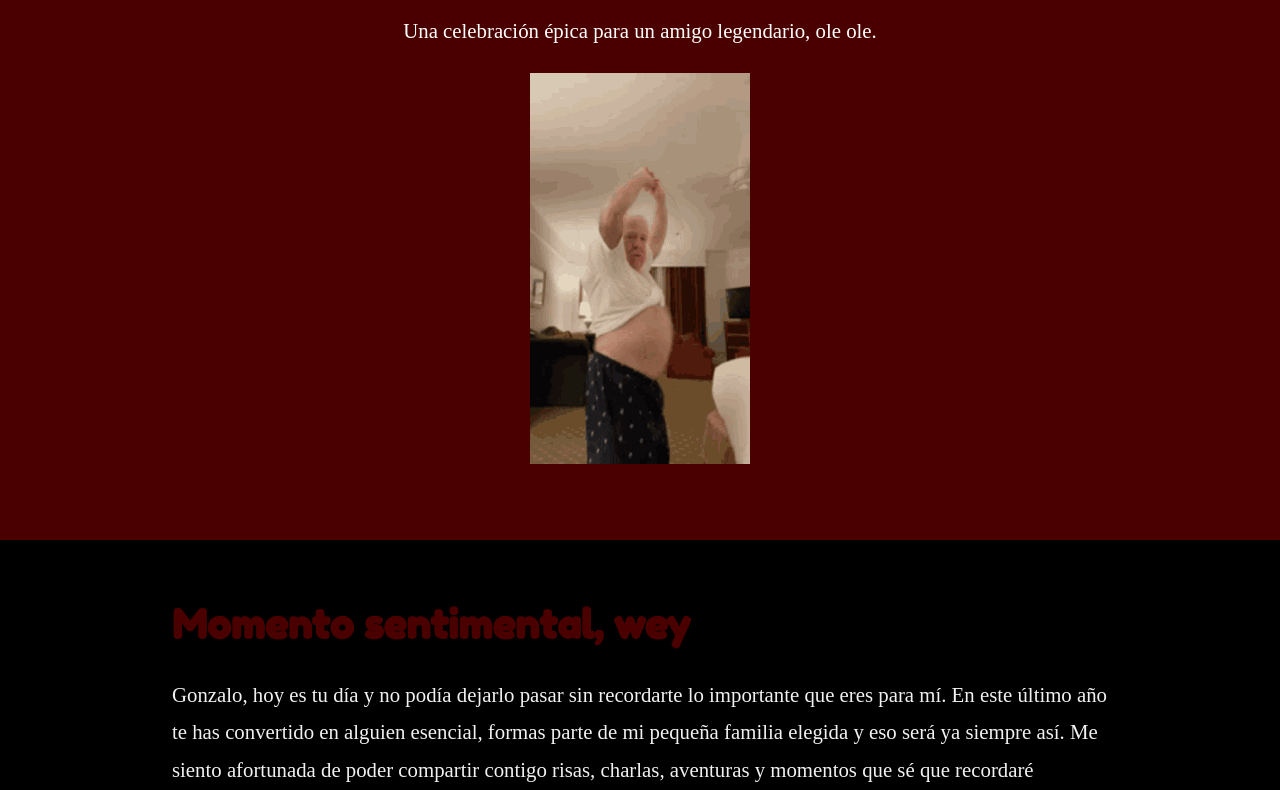
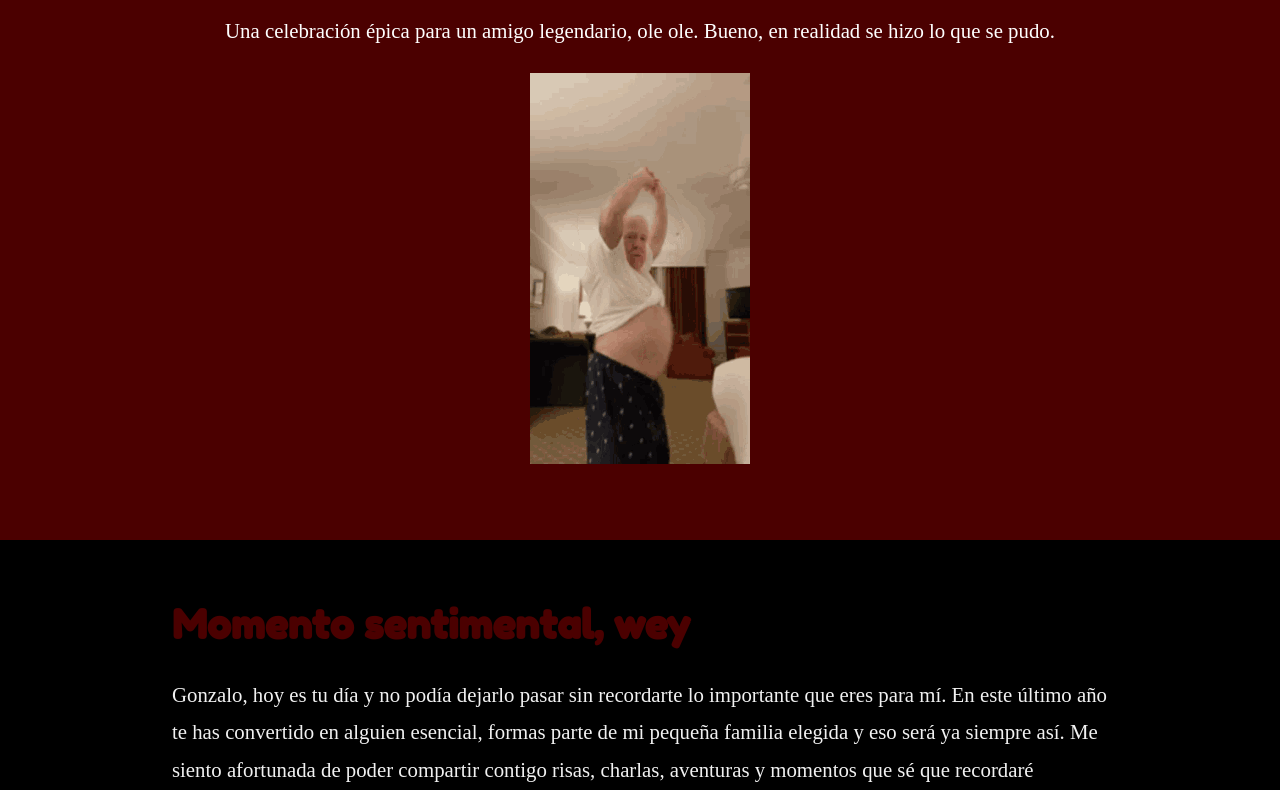
Before and after one commit to xeywa/gonzalo, a plain HTML site: page index.html in a window 1280 px wide. Shown: the part 140-930 px from the top of the page. Drawn offline with Linux system fonts and the light colour scheme.

Commit message:
Update index.html

```diff
--- a/index.html
+++ b/index.html
@@ -165,7 +165,7 @@
 
   <header>
     <h1 class="main-title">¡Feliz Cumpleaños, Gonzalo!</h1>
-    <p>Una celebración épica para un amigo legendario, ole ole.</p>
+    <p>Una celebración épica para un amigo legendario, ole ole. Bueno, en realidad se hizo lo que se pudo.</p>
       <img src="dancing.gif" alt="señor">
   </header>
 
```
